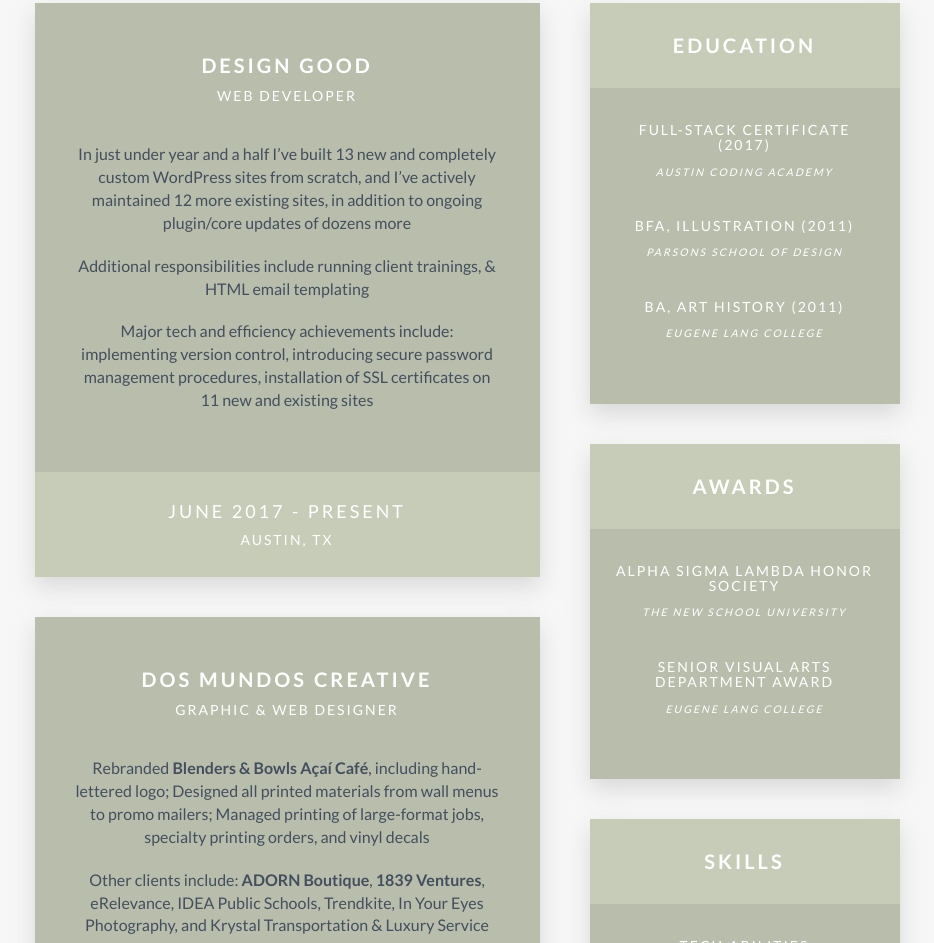
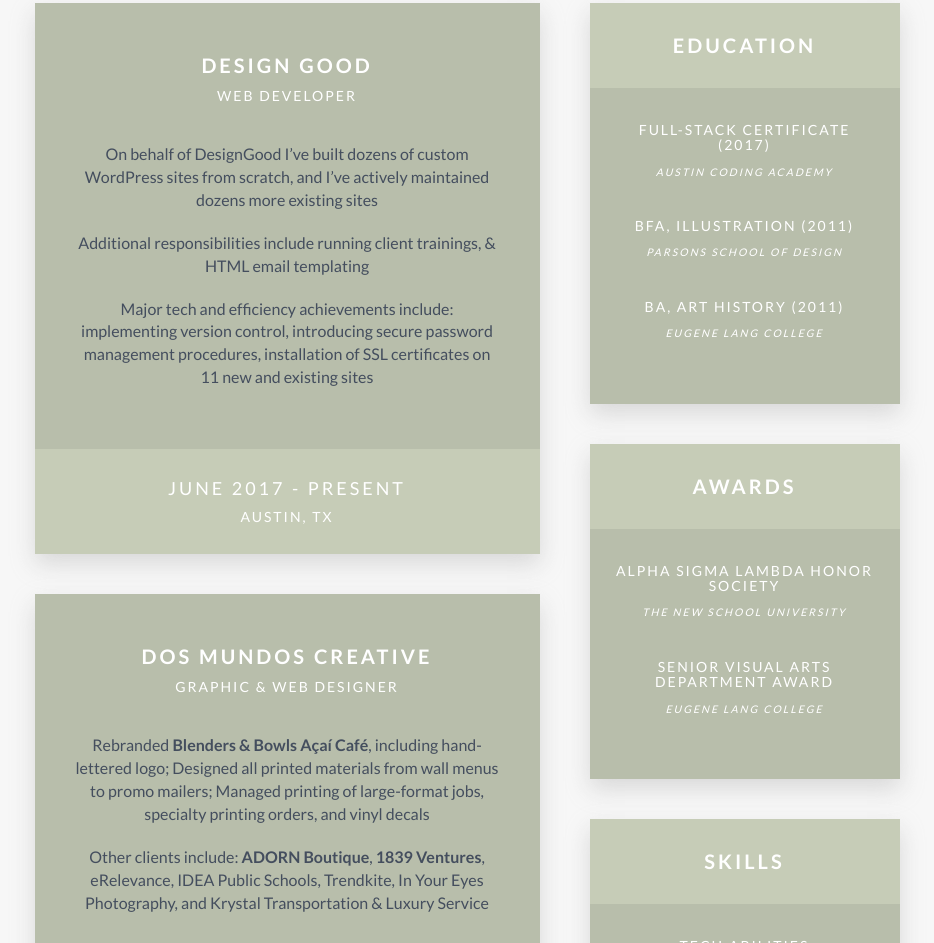
Before and after one commit to lesliecrosby/lrc-portfolio-v1, a website: page index.html in a window 1280 px wide. Shown: the part 3206-4149 px from the top of the page, without its empty margins (158-1092 px from the left). Drawn offline with nearby package versions, Linux system fonts and the light colour scheme.

Commit message:
DesignGood responsibilities new copy

```diff
--- a/index.html
+++ b/index.html
@@ -220,7 +220,7 @@
                   <h4><a href="https://designgood.com/" target="_blank">Design Good</a></h4>
                   <h6>Web Developer</h6>
                 </div>
-                <p>In just under year and a half I’ve built 13 new and completely custom WordPress sites from scratch, and I’ve actively maintained 12 more existing sites, in addition to ongoing plugin/core updates of dozens more</p>
+                <p>On behalf of DesignGood I’ve built dozens of custom WordPress sites from scratch, and I’ve actively maintained dozens more existing sites</p>
                 <p>Additional responsibilities include running client trainings, &amp; HTML email templating</p>
                 <p>Major tech and efficiency achievements include: implementing version control, introducing secure password management procedures, installation of SSL certificates on 11 new and existing sites</p>
               </figure>
```
